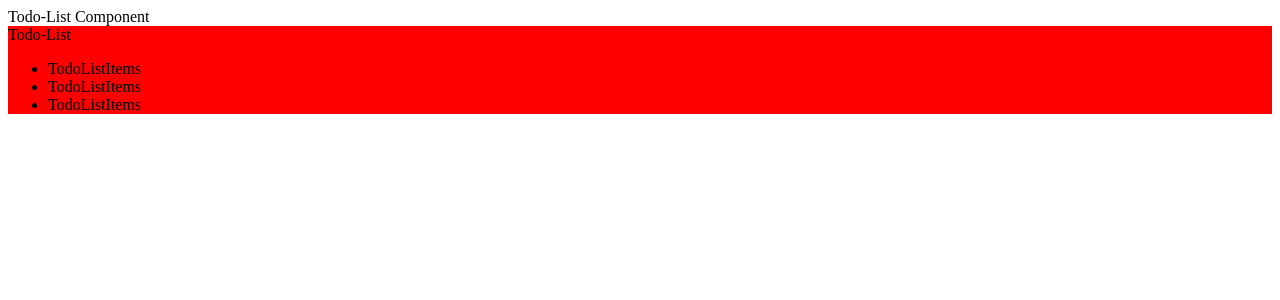
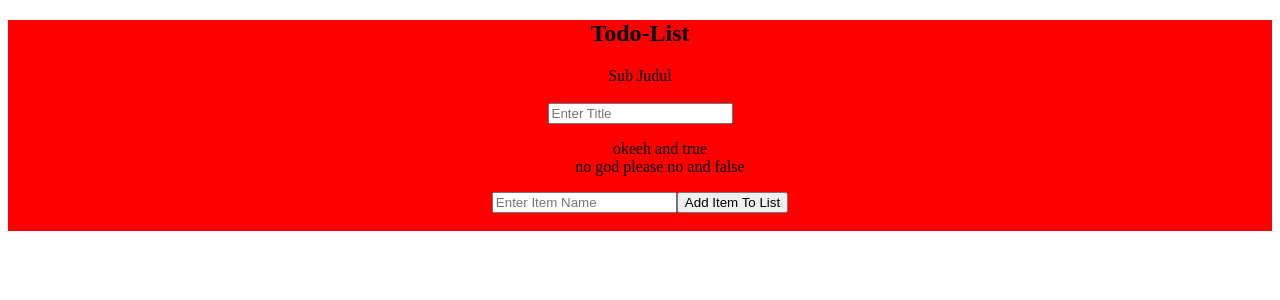
Before and after one commit to skulltron/belajar_react, a React (Create React App) app: page / in a window 1280 px wide. Shown: the top 300 px of the page. Built offline with nearby package versions, Linux system fonts and the light colour scheme.

Commit message:
State manipulation secara manual

```diff
--- a/src/App.js
+++ b/src/App.js
@@ -12,7 +12,7 @@ import TodoList from './TodoList';
 //const nilai yang tidak akan berubah
 const App = ()=>{
     return(
-        <div>Todo-List Component <TodoList/> </div>
+        <TodoList/>
     )
 }
 
--- a/src/TodoList.js
+++ b/src/TodoList.js
@@ -5,14 +5,40 @@ import './style.css'
 
 //export cara cepat
 export default class TodoList extends React.Component{
+    //jangan taruh di luar class
+    state = {
+        list_title:'',
+        todos:[
+            {
+                title:'okeeh',
+                completed:true
+            },{
+                title:'no god please no',
+                completed:false
+            }
+        ]
+    }
+
     render(){
         return(
-            <div className="mario">Todo-List
+            <div className="mario"><h2>Todo-List</h2>
+            <label>Sub Judul</label>
+            <br/><br/><input type="text" placeholder="Enter Title" value={this.state.list_title}/>
                 <ul>
-                    <TodoListItems/>
-                    <TodoListItems/>
-                    <TodoListItems/>
+                    {
+                        this.state.todos.map(todo =>
+                        {
+                            return(
+                                <div>
+                                    {todo.title} and {todo.completed.toString()}
+                                </div>
+                            )
+                        })
+
+                    }
                 </ul>
+            <input type="text" placeholder="Enter Item Name"/>
+            <button>Add Item To List</button><br/><br/>
             </div>
         )
     }
--- a/src/style.css
+++ b/src/style.css
@@ -1,3 +1,4 @@
 .mario{
     background-color: red;
+    text-align: center;
 }
```
